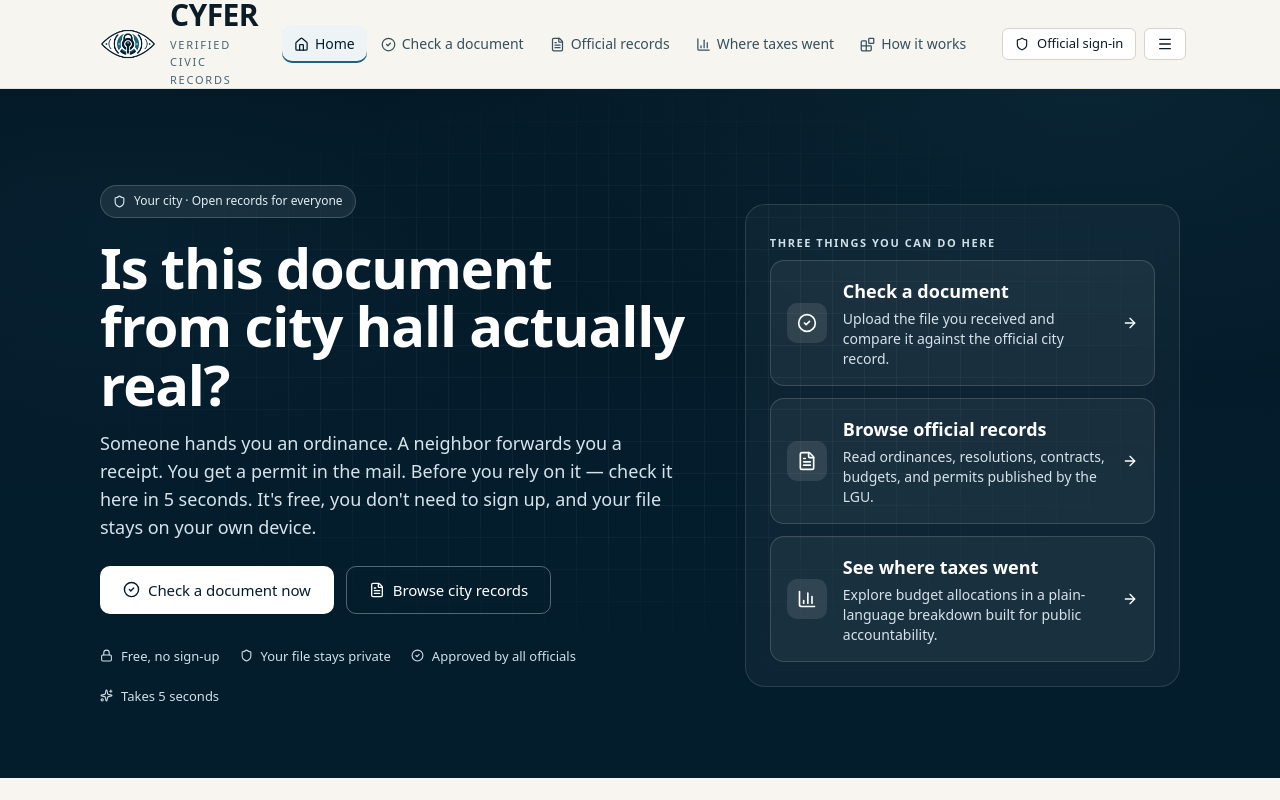
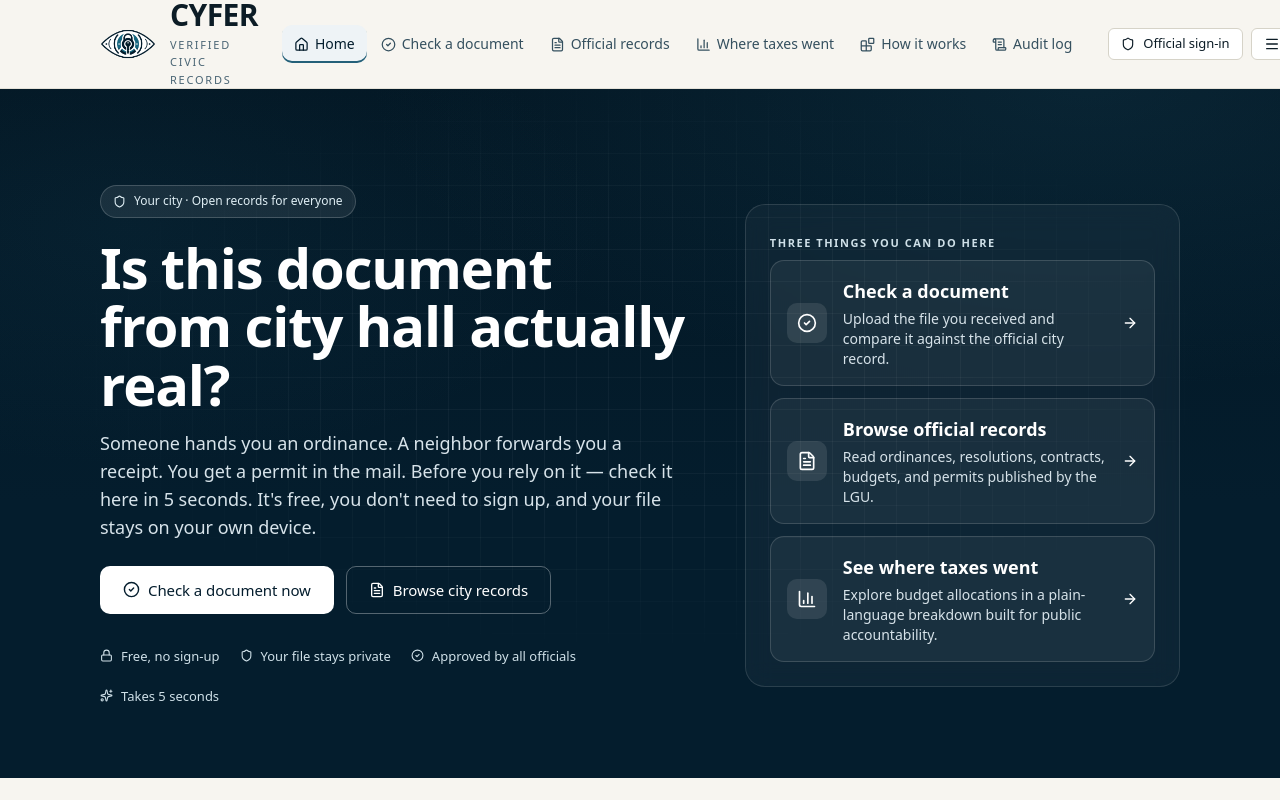
Before and after one commit to SpekyLord/Cyfer, a Next.js app: page / in a window 1280 px wide. Shown: the top 800 px of the page. Built offline with nearby package versions, Linux system fonts and the light colour scheme.

Commit message:
feat: add 'Audit log' link to Navbar with ScrollText icon

```diff
--- a/src/components/ui/Navbar.tsx
+++ b/src/components/ui/Navbar.tsx
@@ -10,6 +10,7 @@
   FileText,
   Home,
   Menu,
+  ScrollText,
   Shield,
   X,
 } from 'lucide-react';
@@ -22,6 +23,7 @@
   { href: '/documents', label: 'Official records', icon: FileText },
   { href: '/budget', label: 'Where taxes went', icon: BarChart3 },
   { href: '/blockchain', label: 'How it works', icon: Blocks },
+  { href: '/audit', label: 'Audit log', icon: ScrollText },
 ];
 
 export function Navbar() {
```
